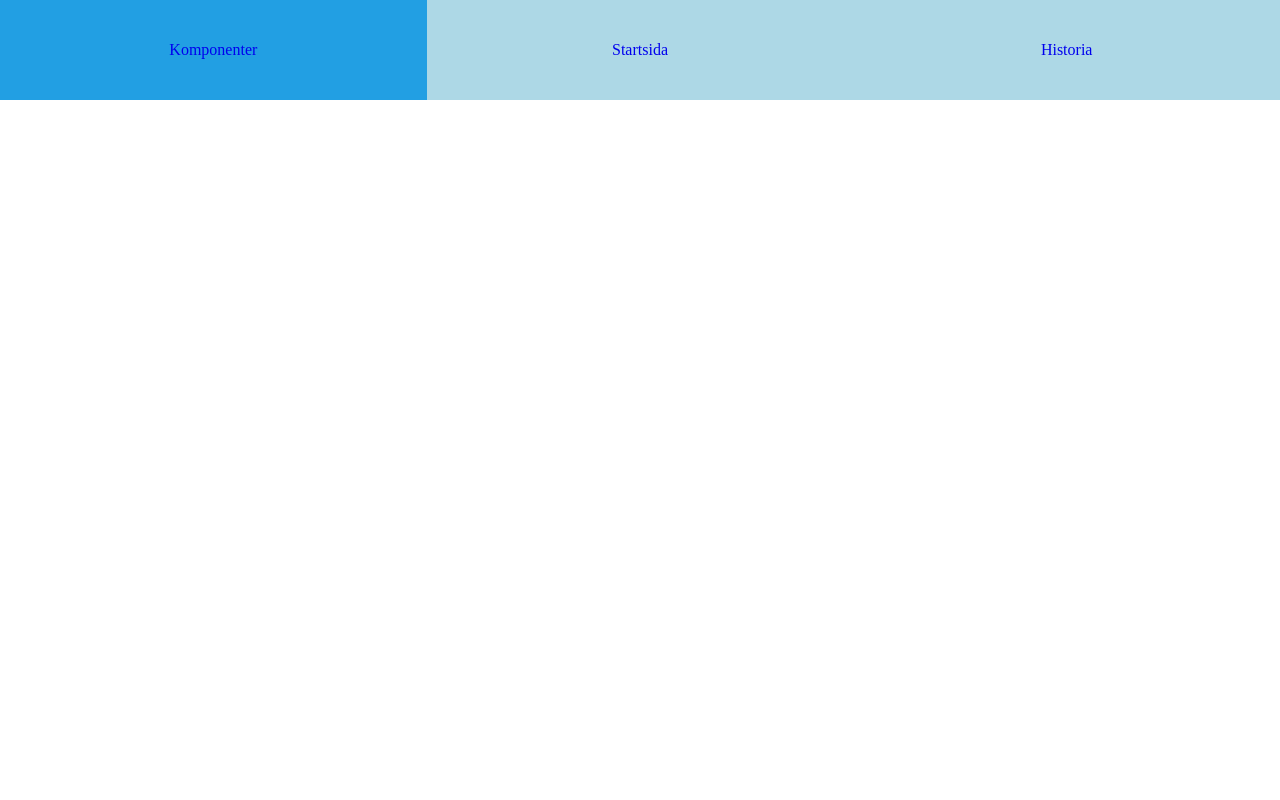
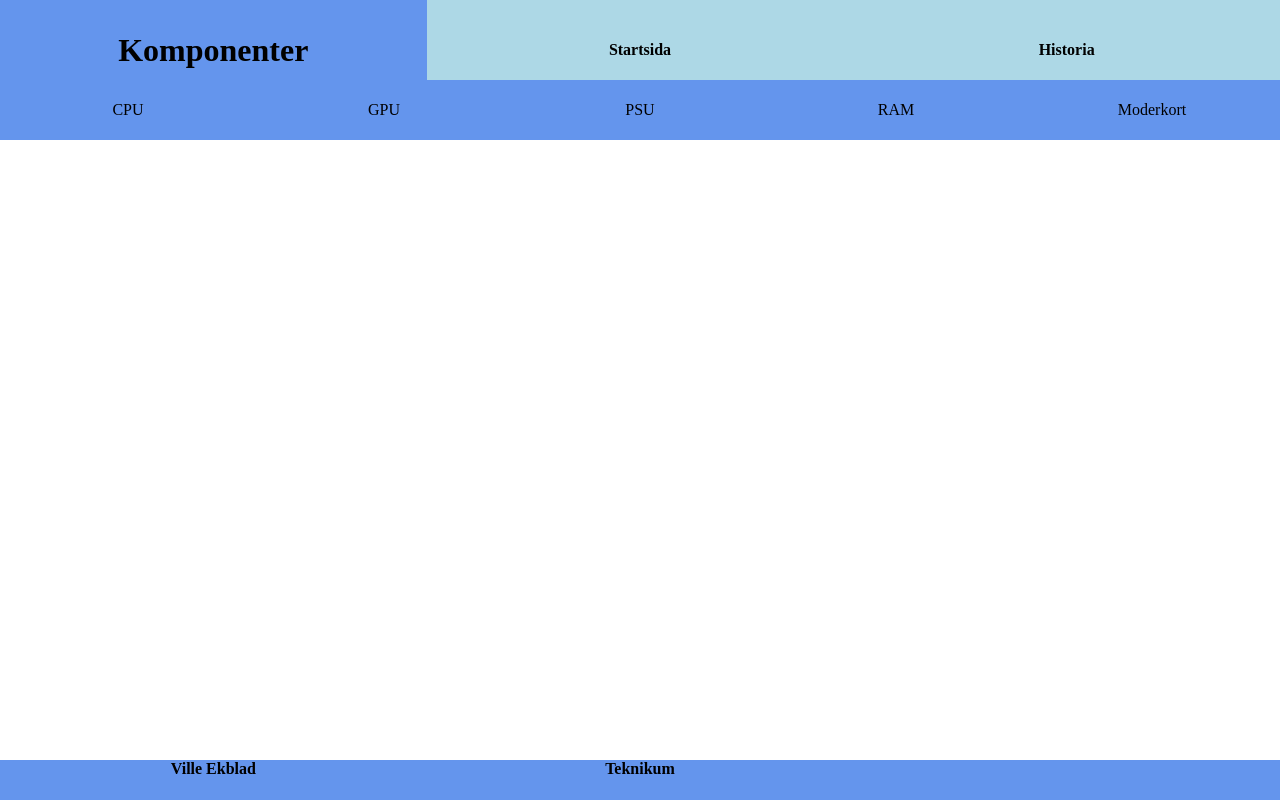
Before and after one commit to Dementisten/Slutprojekt-Web, a plain HTML site: page Slutprojekt Web/komponenter.html in a window 1280 px wide. Drawn offline with Linux system fonts and the light colour scheme.

Commit message:
Add files via upload

```diff
--- a/Slutprojekt Web/komponenter.html
+++ b/Slutprojekt Web/komponenter.html
@@ -10,7 +10,7 @@
 		<nav>
 			<ul>
 				<li>
-					<a href="komponenter.html">Komponenter</a>
+					<a class="aktiv" href="komponenter.html">Komponenter</a>
 				</li>
 				<li>
 					<a href="index.html">Startsida</a>
@@ -22,10 +22,31 @@
 		</nav>
 	</header>
 	<main>
-
+		<ul>
+			<li>
+				<a href="">CPU</a>
+			</li>
+			<li>
+				<a href="">GPU</a>
+			</li>
+			<li>
+				<a href="">PSU</a>
+			</li>
+			<li>
+				<a href="">RAM</a>
+			</li>
+			<li>
+				<a href="">Moderkort</a>
+			</li>
+		</ul>
 	</main>
 	<footer>
-
+		<p>
+			Ville Ekblad
+		</p>
+		<a href="https://www.teknikum.se">
+			Teknikum
+		</a>
 	</footer>
-</body
+</body>
 </html>
--- a/Slutprojekt Web/style.css
+++ b/Slutprojekt Web/style.css
@@ -1,15 +1,13 @@
 *{
 	margin: 0;
 	padding: 0;
-}
-nav{
-
 }
 nav ul{
 	list-style: none;
 
 	grid-template-columns: 1fr 1fr 1fr;
 	grid-template-rows: 1fr;
+	height: 10vh;
 	display: grid;
 
 }
@@ -17,18 +15,58 @@ nav ul li{
 	text-align: center;
 }
 nav ul li a{
-	display: block;
 	line-height: 100px;
 	text-decoration: none;
 	background-color: lightblue;
+	color: black;
+	font-weight: 600;
+}
+nav ul li a:hover{
+	background-color: cornflowerblue;
+}
+.aktiv{
+	font-size: 2em;
+}
+main{
+	display: grid;
+	grid-template-columns: 1fr;
+	grid-template-rows: 60px 1fr 1fr;
+	height: 85vh;
+}
+ul li a{
+	display: block;
+	line-height: 60px;
+	text-align: center;
+	text-decoration: none;
+	color: black;
+}
+ul li :hover{
+	background-color: rgb(98, 96, 236);
+}
+ul li{
+	list-style-type: none;
 
 }
-nav ul li a:hover{
-	background-color: rgb(34, 159, 227);
+main ul{
+	display: grid;
+	grid-template-columns: 1fr 1fr 1fr 1fr 1fr;
+	background-color: cornflowerblue;
 }
 footer{
+	padding: auto;
 	grid-template-columns: 1fr 1fr 1fr;
 	grid-template-rows: 1fr;
 	display: grid;
+	text-align: center;
+	position: fixed;
+	width: 100%;
+	height: 5vh;
+	bottom: 0;
+	background-color: cornflowerblue;
+	font-weight: 600;
+}
+footer a{
+	text-decoration: none;
+	color: black;
 
 }
```
Also changed, not shown: Slutprojekt Web/historia.html (+8 -3 lines), Slutprojekt Web/index.html (+3 -3 lines).
